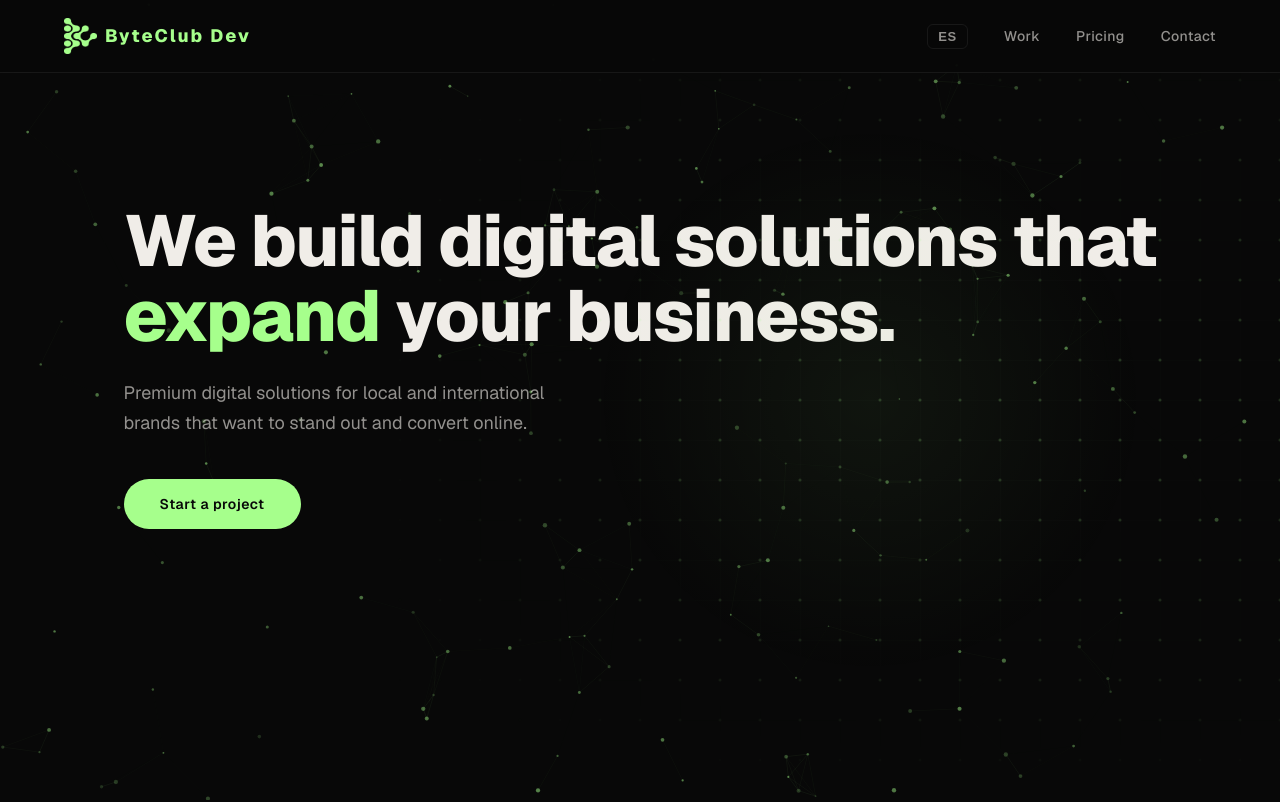
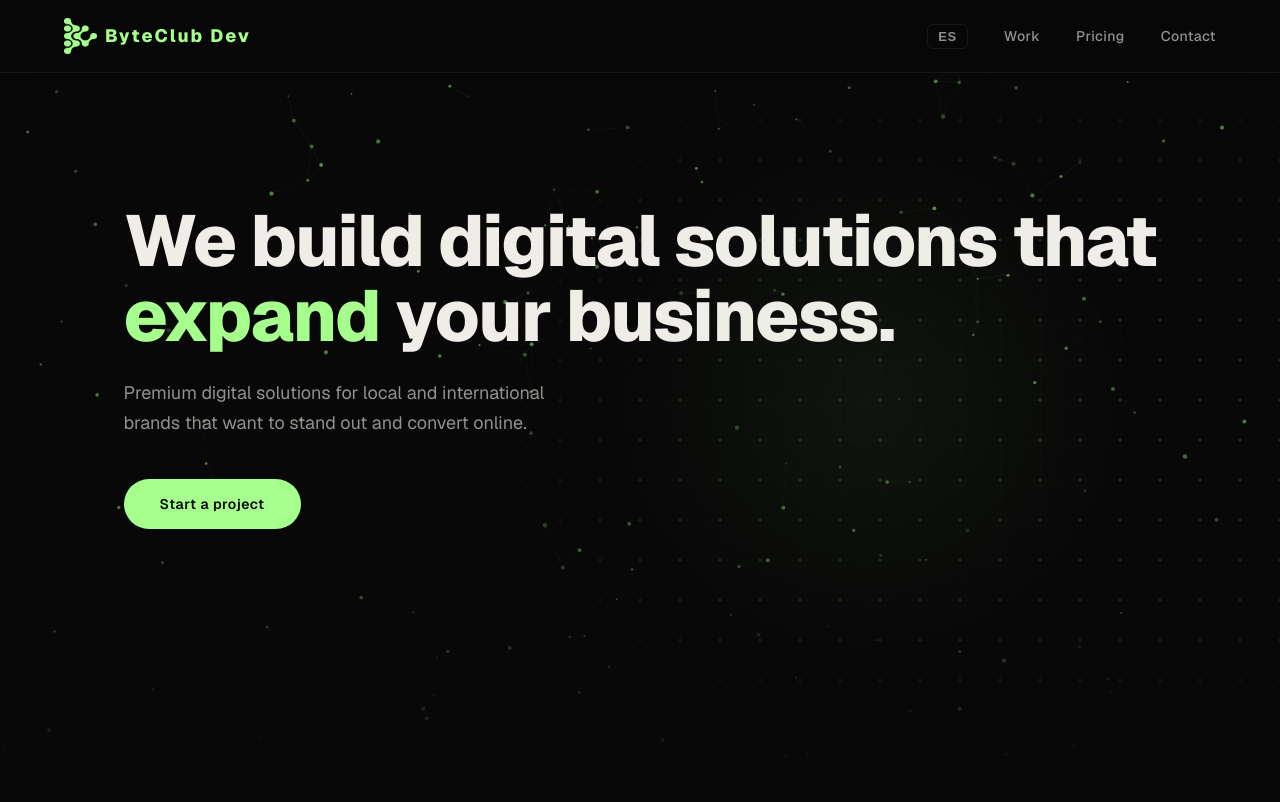
Before and after one commit to weswurld1/startupweb, a Next.js app: page / in a window 1280 px wide. Shown: the top 802 px of the page. Built offline with nearby package versions, Linux system fonts and the light colour scheme.

Commit message:
Enhance canvas styles with masking effects
Added WebkitMaskImage and maskImage styles to canvas.

```diff
--- a/app/components/ParticleBackground.tsx
+++ b/app/components/ParticleBackground.tsx
@@ -126,6 +126,8 @@ export default function ParticleBackground() {
   height: "100%",
   pointerEvents: "none",
   zIndex: 0,
+  WebkitMaskImage: "linear-gradient(to bottom, black 60%, transparent 100%)",
+  maskImage: "linear-gradient(to bottom, black 60%, transparent 100%)",
 }}
       aria-hidden="true"
     />
```
Lines whose indentation alone changed are shown as unchanged.
